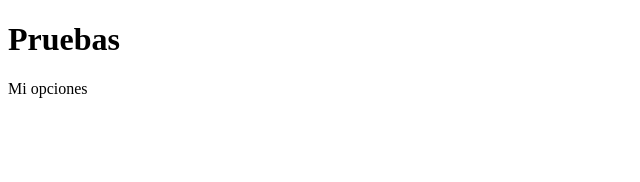
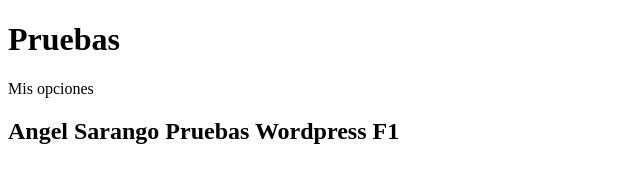
Before and after one commit to Angel1485/tutorias, a plain HTML site: page index.html in a window 1280 px wide. Shown: the whole page, without its empty margins (0-640 px from the left). Drawn offline with Linux system fonts and the light colour scheme.

Commit message:
Second commit

```diff
--- a/index.html
+++ b/index.html
@@ -7,6 +7,7 @@
 </head>
 <body>
     <h1>Pruebas</h1>
-    <p>Mi opciones</p>
+    <p>Mis opciones</p>
+    <h2>Angel Sarango Pruebas Wordpress F1</h2>
 </body>
 </html>
```
